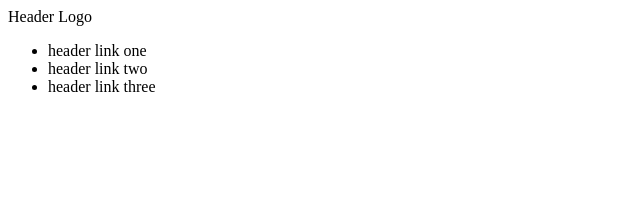
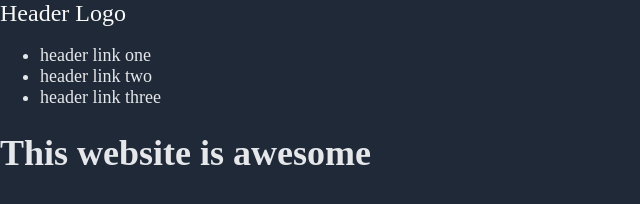
Before and after one commit to Gekolord/Project-Landing-Page-, a plain HTML site: page index.html in a window 1280 px wide. Shown: the whole page, without its empty margins (0-640 px from the left). Drawn offline with Linux system fonts and the light colour scheme.

Commit message:
add header text and styling

```diff
--- a/index.html
+++ b/index.html
@@ -19,6 +19,7 @@
             </div>
             <div class="textimg">
                 <div class="text">
+                    <h1>This website is awesome</h1>
 
                 </div>
                 <div class="img">
--- a/style.css
+++ b/style.css
@@ -0,0 +1,24 @@
+body {
+    display: flex;
+    margin: 0;
+    flex-direction: column;
+    min-height: 100vh;
+}
+
+.herohold {
+    flex: 1;
+    background-color: #1F2937;
+    display: flex;
+}
+
+.header {
+    color: #f9faf8;
+    font-size: 24px;
+
+}
+
+.header ul,
+.text{
+    font-size: 18px;
+    color: #e5e7eb;
+}
```
